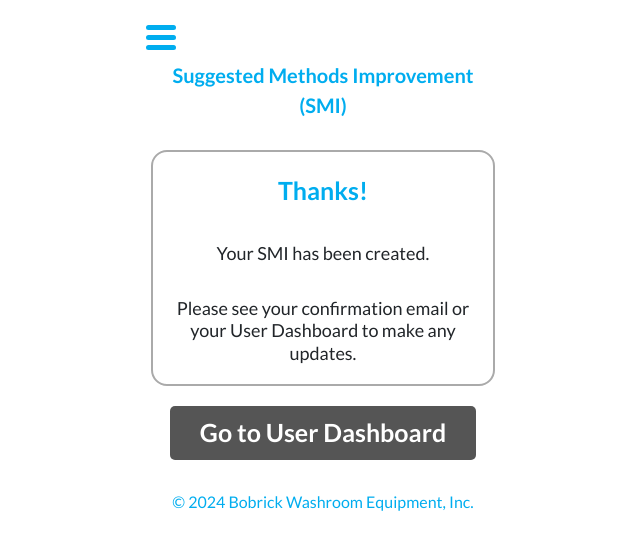
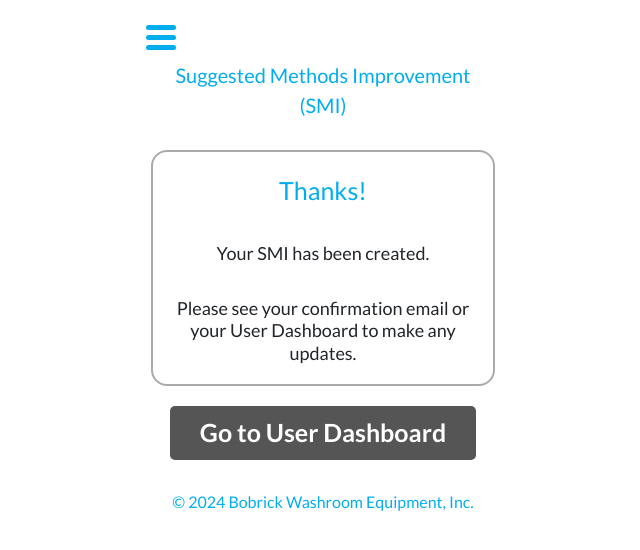
Before and after one commit to jpbrla/Smi, a React (Create React App) app: page /thank in a window 1280 px wide. Shown: the top 550 px of the page, without its empty margins (317-957 px from the left). Built offline with nearby package versions, Linux system fonts and the light colour scheme.

Commit message:
adding lato font

```diff
--- a/public/global.css
+++ b/public/global.css
@@ -1,3 +1,8 @@
+@font-face {
+  font-family: 'lato'; /*a name to be used later*/
+  src: url('https://fonts.googleapis.com/css?family=Lato'); /*URL to font*/
+}
+
 /***************************************/
 /***************************************/
 /* FONT SIZES */
--- a/src/index.scss
+++ b/src/index.scss
@@ -56,7 +56,7 @@
 }
 
 .f-bold {
-  font-weight: 600;
+  font-weight: 500;
   font-style: normal;
 }
 
```
